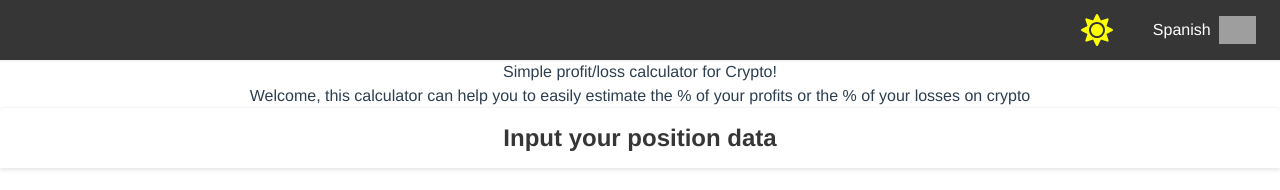
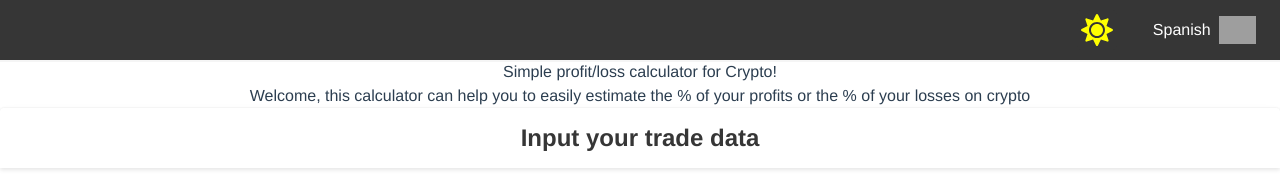
Before and after one commit to tomas95go/simple-profit-loss-calculator, a Vue app: page / in a window 1280 px wide. Shown: the top 190 px of the page. Built offline with nearby package versions, Linux system fonts and the light colour scheme; grey boxes are pictures that could not be loaded.

Commit message:
changing language

```diff
--- a/src/components/Card.vue
+++ b/src/components/Card.vue
@@ -2,7 +2,9 @@
   <div class="card">
     <header class="card-header">
       <div class="card-header-title is-centered">
-        <h3 class="is-size-4 has-text-weight-bold">Input your position data</h3>
+        <h3 class="is-size-4 has-text-weight-bold">
+          {{ displayTradeCardTitle }}
+        </h3>
       </div>
     </header>
     <div class="card-content" v-if="cardRegion === 'data-entry'">
@@ -26,7 +28,30 @@ export default {
   data() {
     return {
       cardRegion: 'data-entry',
+      tradeCardTitles: [
+        {
+          id: 1,
+          text: `Input your trade data`,
+          language: `ENG`,
+        },
+        {
+          id: 2,
+          text: `Ingresa los datos de tu trade`,
+          language: `SPA`,
+        },
+      ],
     }
+  },
+  computed: {
+    displayTradeCardTitle() {
+      let currentTitle = this.tradeCardTitles.filter((el) => {
+        if (el.language === this.currentLanguage) {
+          return el.text
+        }
+      })
+
+      return currentTitle[0].text
+    },
   },
 }
 </script>
```
